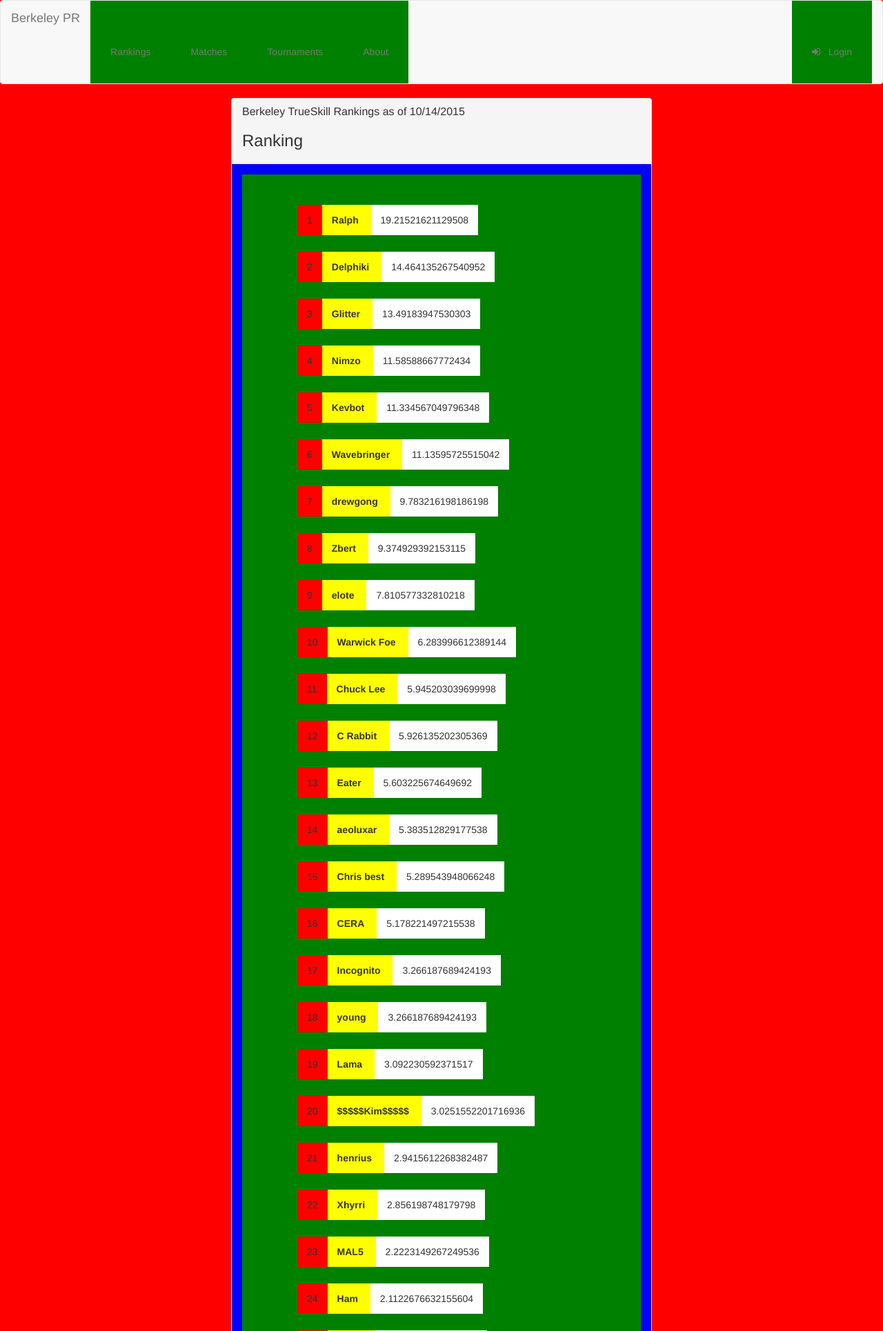
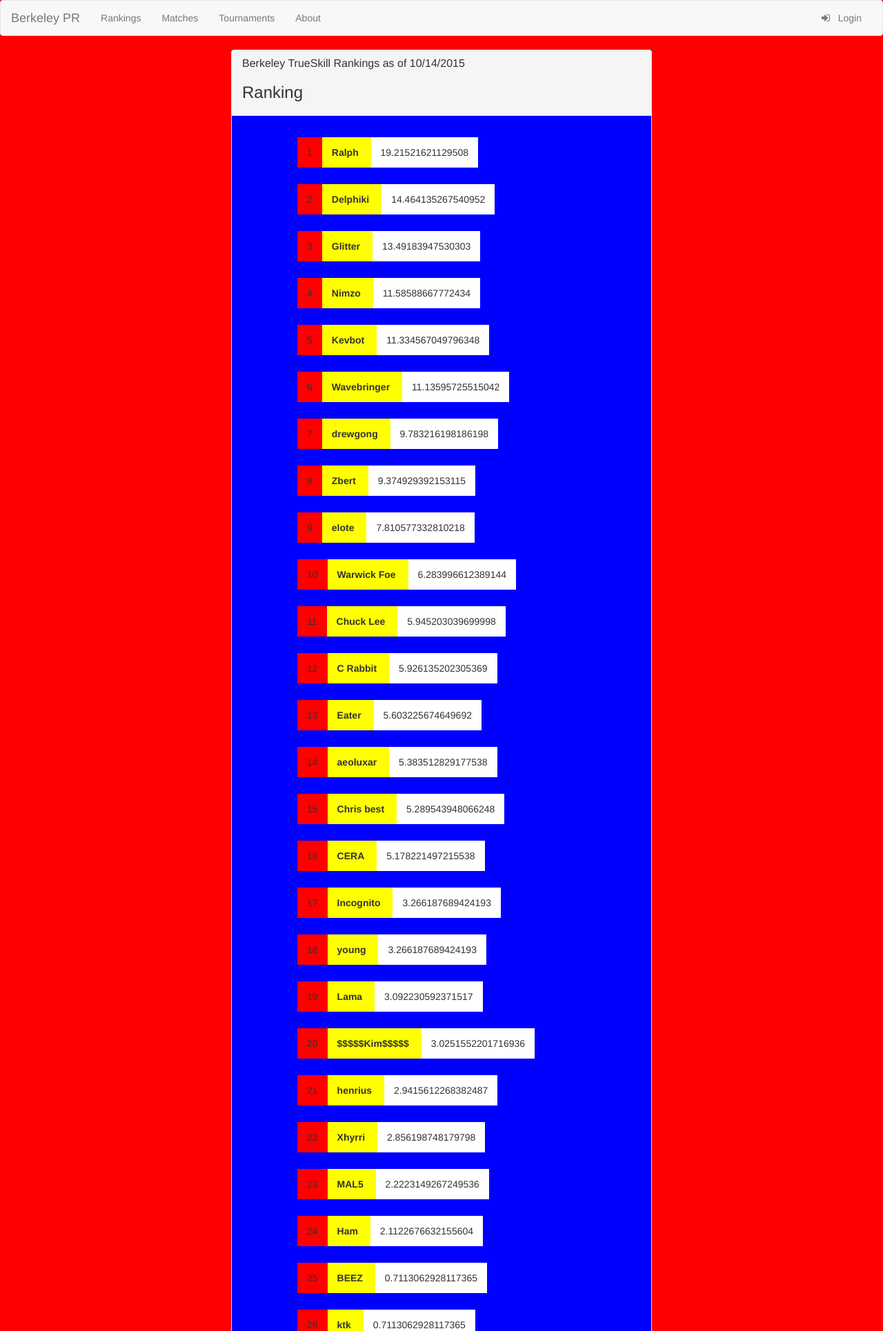
Before and after one commit to chr1sbest/berkeley_pr_webserver, a Flask app: page / in a window 1280 px wide. Shown: the top 1930 px of the page at 69% size. Run offline with Flask 2, Linux system fonts and the light colour scheme; some libraries are stand-ins or nearby versions.

Commit message:
fixed so navbar is unaffected by formatting

```diff
--- a/frontend/static/css/style.css
+++ b/frontend/static/css/style.css
@@ -1,12 +1,11 @@
-ul {
-	padding-top: 2em;
-	background-color: green;
+ul .element{
+	padding-top: 2em;;
 	white-space:nowrap;
 }
 .panel-body {
 	background-color: blue;
 }
-li{
+.format{
 	display: inline;
 	padding: 1em 1em;
 	margin: .5em 0em;
--- a/frontend/static/js/templates.js
+++ b/frontend/static/js/templates.js
@@ -6,7 +6,7 @@ Handlebars.registerHelper('list', function(items, options) {
 	var a = i + 1
 	var b = str[0];
     	var c = str[1];
-    out = out + "<ul class='item'>" + "<li class='rank'>" + a + "</li>" + "<li class='name'>" + b + "</li>" + "<li class='rating'>" + c + "</li>" + "</ul>" + "<br>";
+    out = out + "<ul class='element'>" + "<li class='rank format'>" + a + "</li>" + "<li class='name format'>" + b + "</li>" + "<li class='rating format'>" + c + "</li>" + "</ul>" + "<br>";
  }
   return out + "</ol>";
 });
```
